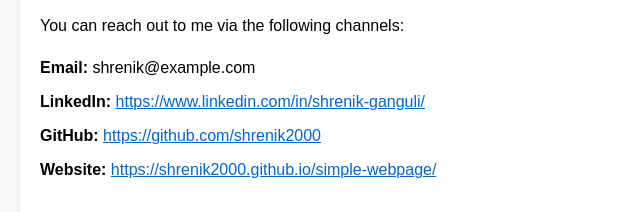
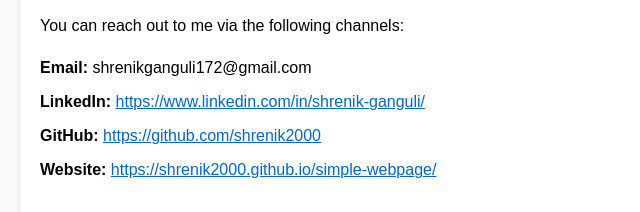
Before and after one commit to Shrenik2000/simple-webpage, a plain HTML site: page index.html in a window 1280 px wide. Shown: the part 1318-1530 px from the top of the page, 0-640 px from the left. Drawn offline with Linux system fonts and the light colour scheme.

Commit message:
Update index.html with image and email

```diff
--- a/index.html
+++ b/index.html
@@ -97,7 +97,7 @@
       <h2>Contact</h2>
       <p>You can reach out to me via the following channels:</p>
       <ul class="socials">
-        <li><b>Email:</b> shrenik@example.com</li>
+        <li><b>Email:</b> shrenikganguli172@gmail.com</li>
         <li><b>LinkedIn:</b> <a href="https://www.linkedin.com/in/shrenik-ganguli/">https://www.linkedin.com/in/shrenik-ganguli/</a></li>
         <li><b>GitHub:</b> <a href="https://github.com/shrenik2000">https://github.com/shrenik2000</a></li>
         <li><b>Website:</b> <a href="https://shrenik2000.github.io/simple-webpage/">https://shrenik2000.github.io/simple-webpage/</a></li>
```
